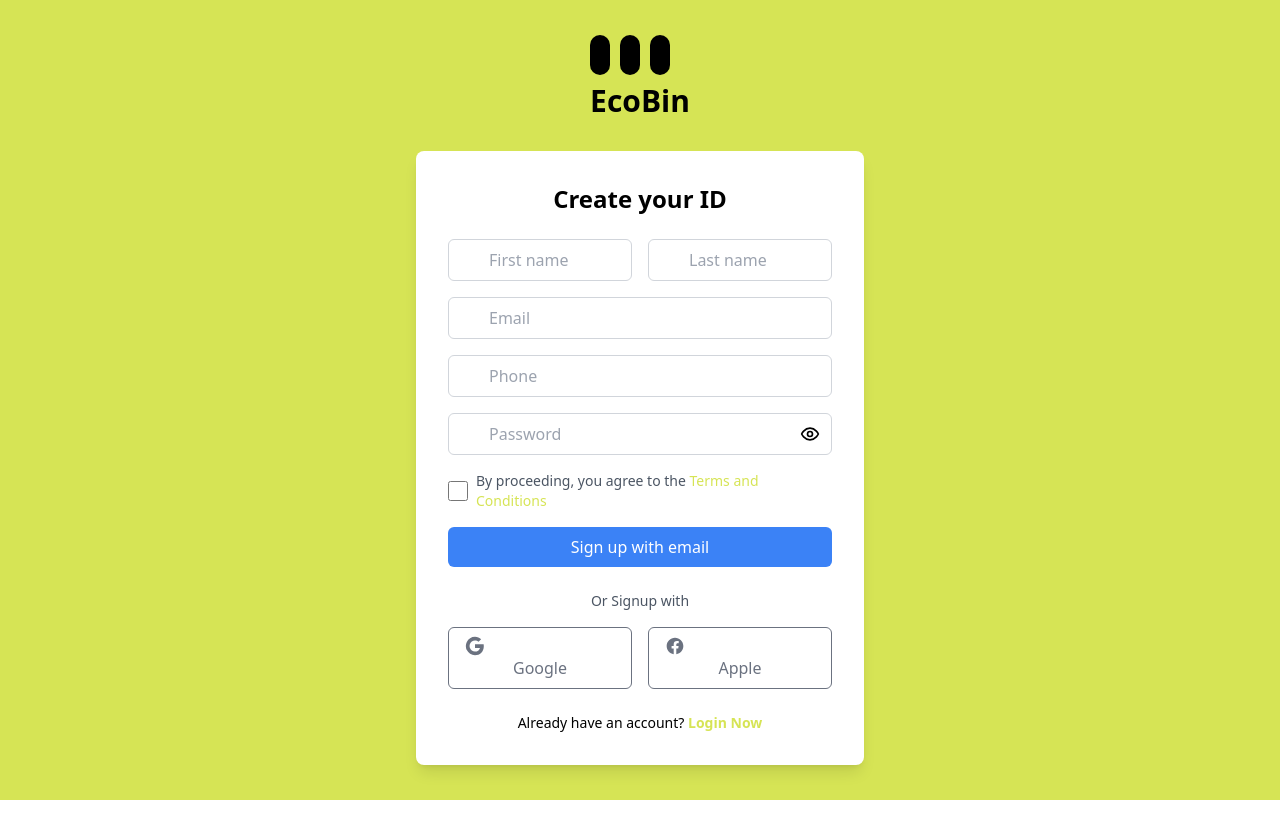
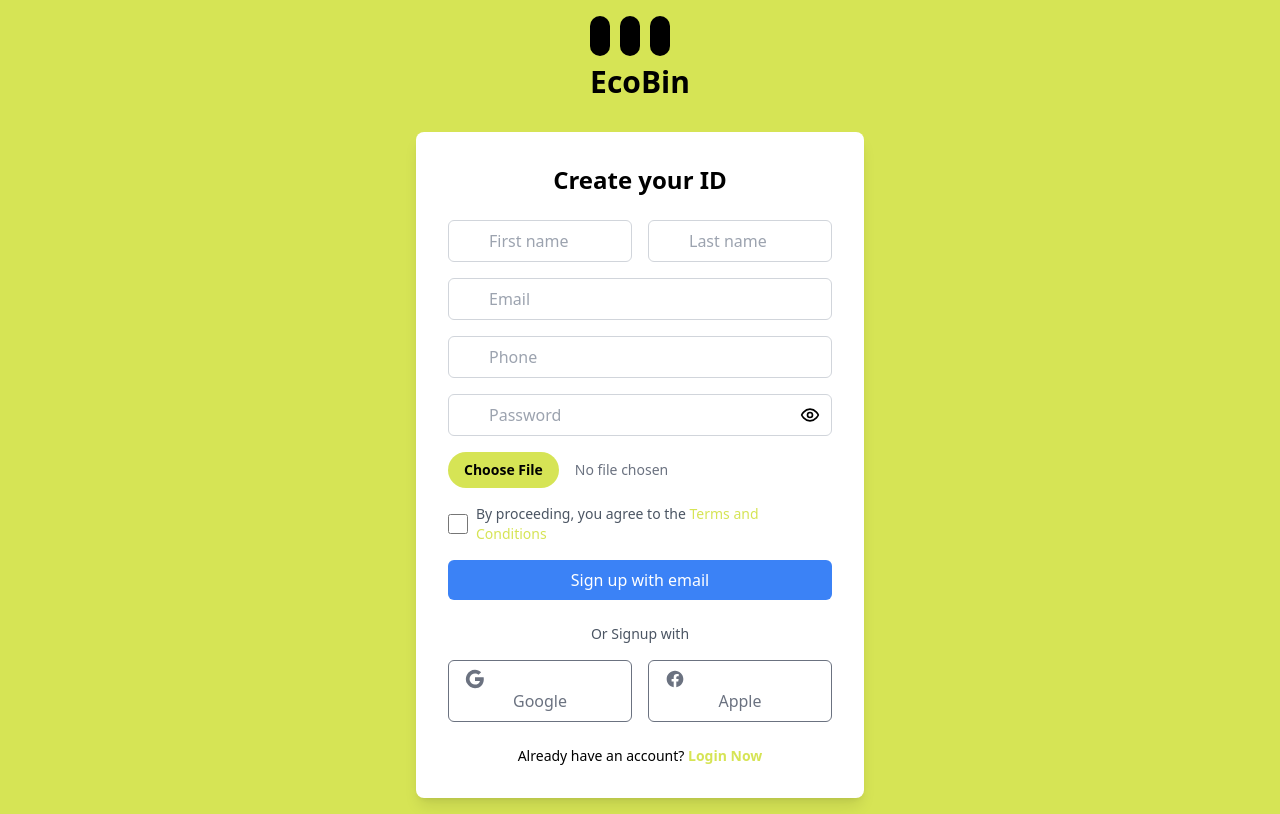
Before and after one commit to SabaragamuwaSATD/EcoBin-Waste-Management, a React (Vite) app: page /signup in a window 1280 px wide. Built offline with nearby package versions, Linux system fonts and the light colour scheme.

Commit message:
Image uploading part done with Sign In form

```diff
--- a/src/pages/SingUp.tsx
+++ b/src/pages/SingUp.tsx
@@ -15,7 +15,17 @@ export default function SignupPage() {
   const [password, setPassword] = useState("");
   const [role, setRole] = useState("user");
   const [agreeToTerms, setAgreeToTerms] = useState(false);
+  const [profileImage, setProfileImage] = useState<File | null>(null);
+  const [previewImage, setPreviewImage] = useState<string | null>(null);
   const navigate = useNavigate();
+
+  const handleImageChange = (e: React.ChangeEvent<HTMLInputElement>) => {
+    const file = e.target.files?.[0];
+    if (file) {
+      setProfileImage(file);
+      setPreviewImage(URL.createObjectURL(file));
+    }
+  };
 
   const handleSubmit = async (e: React.FormEvent<HTMLFormElement>) => {
     e.preventDefault();
@@ -23,16 +33,25 @@ export default function SignupPage() {
       alert("Please agree to the terms and conditions");
       return;
     }
+    const formData = new FormData();
+    formData.append("firstName", firstName);
+    formData.append("lastName", lastName);
+    formData.append("phone", phone);
+    formData.append("email", email);
+    formData.append("password", password);
+    formData.append("role", role === "admin" ? "admin" : "user");
+    if (profileImage) {
+      formData.append("profileImage", profileImage);
+    }
+
     try {
       const response = await axios.post(
         "http://localhost:5000/api/users/register",
+        formData,
         {
-          firstName,
-          lastName,
-          phone,
-          email,
-          password,
-          role: role === "admin" ? "admin" : "user",
+          headers: {
+            "Content-Type": "multipart/form-data",
+          },
         }
       );
       console.log(response.data);
@@ -60,6 +79,15 @@ export default function SignupPage() {
       </div>
       <div className="bg-white rounded-lg shadow-lg p-8 w-full max-w-md">
         <h2 className="text-2xl font-bold mb-6 text-center">Create your ID</h2>
+        {previewImage && (
+          <div className="flex justify-center mb-4">
+            <img
+              src={previewImage}
+              alt="Profile Preview"
+              className="w-24 h-24 rounded-full object-cover"
+            />
+          </div>
+        )}
         <form className="space-y-4" onSubmit={handleSubmit}>
           <div className="grid grid-cols-2 gap-4">
             <Input
@@ -101,6 +129,19 @@ export default function SignupPage() {
             >
               {showPassword ? <EyeOffIcon size={20} /> : <EyeIcon size={20} />}
             </button>
+          </div>
+          <div>
+            <input
+              type="file"
+              accept="image/*"
+              onChange={handleImageChange}
+              className="block w-full text-sm text-gray-500
+              file:mr-4 file:py-2 file:px-4
+              file:rounded-full file:border-0
+              file:text-sm file:font-semibold
+              file:bg-[#d6e455] file:text-black
+              hover:file:bg-[#c1ce4d]"
+            />
           </div>
           <div className="flex items-center space-x-2">
             <Checkbox
```
